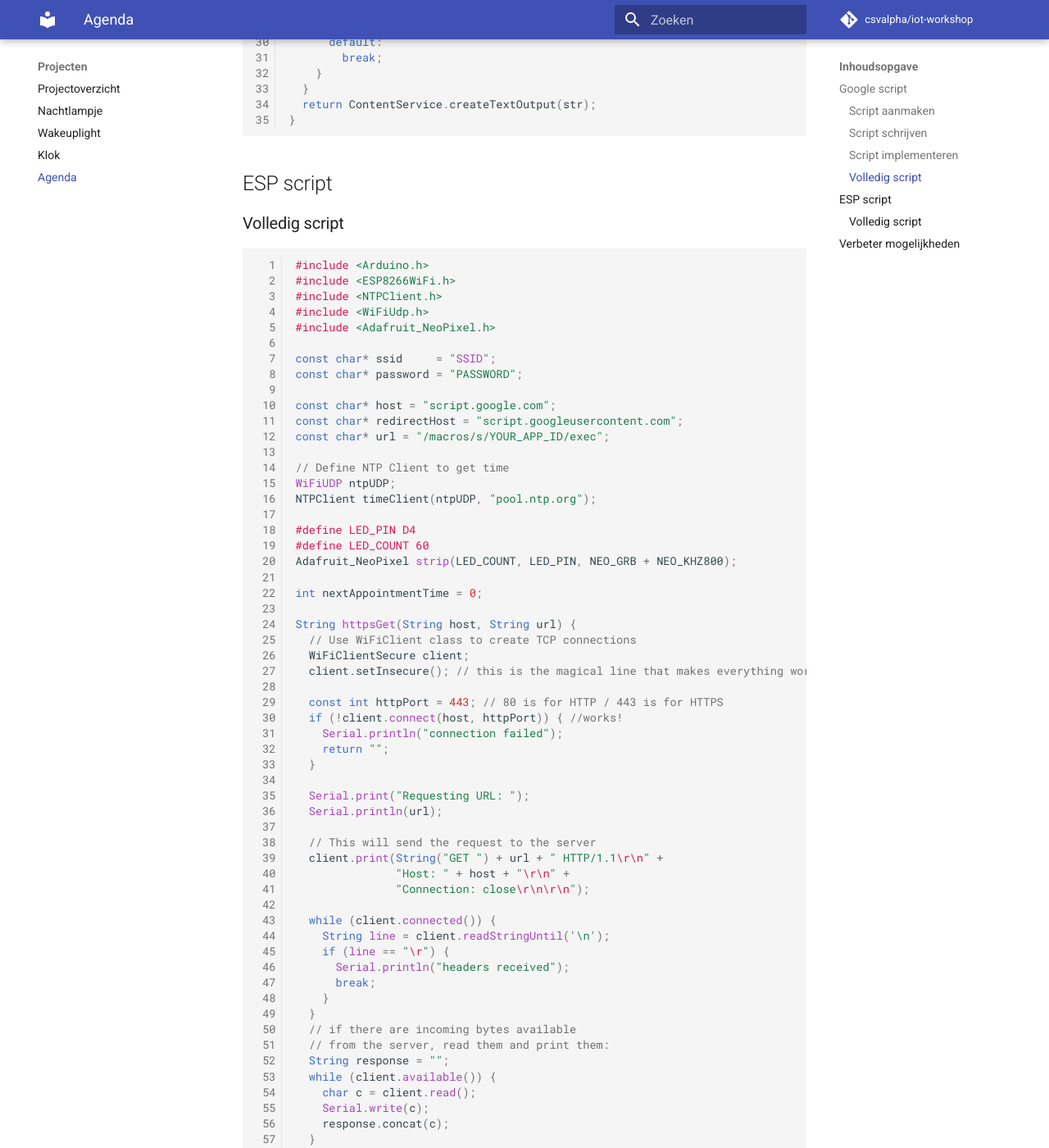
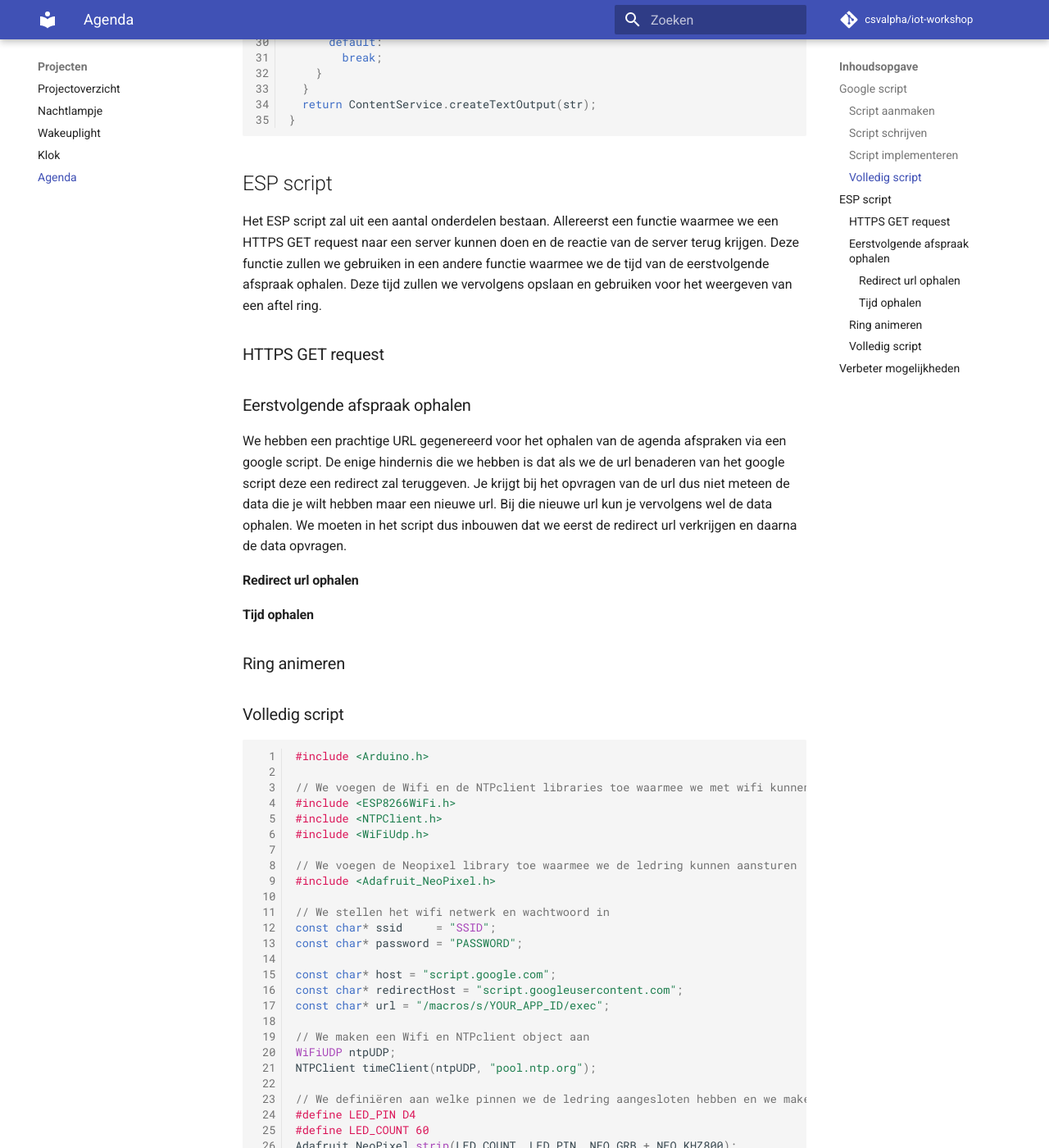
Before and after one commit to csvalpha/iot-workshop, an MkDocs documentation site: the page built from docs/projecten/agenda.md, in a window 1280 px wide and 1400 px high, scrolled down 2680 px. Shown: the whole window at 82% size. Built offline with MkDocs 1.6.1 and Material for MkDocs 9.7.7, drawn with Linux system fonts in a browser that asks for light colours; comment, search, counter and statistics services are not loaded; some of the changed text lies outside the part shown.

Commit message:
Update agenda.md

````diff
--- a/docs/projecten/agenda.md
+++ b/docs/projecten/agenda.md
@@ -98,15 +98,32 @@ function doGet(e) {
 ```
 
 ## ESP script
+Het ESP script zal uit een aantal onderdelen bestaan. Allereerst een functie waarmee we een HTTPS GET request naar een server kunnen doen en de reactie van de server terug krijgen. Deze functie zullen we gebruiken in een andere functie waarmee we de tijd van de eerstvolgende afspraak ophalen. Deze tijd zullen we vervolgens opslaan en gebruiken voor het weergeven van een aftel ring.
+
+### HTTPS GET request
+
+### Eerstvolgende afspraak ophalen
+We hebben een prachtige URL gegenereerd voor het ophalen van de agenda afspraken via een google script. De enige hindernis die we hebben is dat als we de url benaderen van het google script deze een redirect zal teruggeven. Je krijgt bij het opvragen van de url dus niet meteen de data die je wilt hebben maar een nieuwe url. Bij die nieuwe url kun je vervolgens wel de data ophalen. We moeten in het script dus inbouwen dat we eerst de redirect url verkrijgen en daarna de data opvragen.
+
+#### Redirect url ophalen
+
+#### Tijd ophalen
+
+### Ring animeren
 
 ### Volledig script
 ```arduino
 #include <Arduino.h>
+
+// We voegen de Wifi en de NTPclient libraries toe waarmee we met wifi kunnen verbinden en de tijd kunnen ophalen
 #include <ESP8266WiFi.h>
 #include <NTPClient.h>
 #include <WiFiUdp.h>
+
+// We voegen de Neopixel library toe waarmee we de ledring kunnen aansturen
 #include <Adafruit_NeoPixel.h>
 
+// We stellen het wifi netwerk en wachtwoord in
 const char* ssid     = "SSID";
 const char* password = "PASSWORD";
 
@@ -114,16 +131,24 @@ const char* host = "script.google.com";
 const char* redirectHost = "script.googleusercontent.com";
 const char* url = "/macros/s/YOUR_APP_ID/exec";
 
-// Define NTP Client to get time
+// We maken een Wifi en NTPclient object aan
 WiFiUDP ntpUDP;
 NTPClient timeClient(ntpUDP, "pool.ntp.org");
 
+// We definiëren aan welke pinnen we de ledring aangesloten hebben en we maken een ledstrip object aan
 #define LED_PIN D4
 #define LED_COUNT 60
 Adafruit_NeoPixel strip(LED_COUNT, LED_PIN, NEO_GRB + NEO_KHZ800);
 
+// We maken een variabele aan waarin we de tijd van de volgende afspraak aanmaken.
 int nextAppointmentTime = 0;
 
+/**
+ * Functie om door middel van een HTTPS GET request van een host en url data op te vragen
+ * @param host Het domein dat benaderd moet worden
+ * @param url De url op het domein dat benaderd moet worden
+ * @return Een string met de volledige response
+ */
 String httpsGet(String host, String url) {
   // Use WiFiClient class to create TCP connections
   WiFiClientSecure client;
@@ -165,6 +190,10 @@ String httpsGet(String host, String url) {
   return response;
 }
 
+/**
+ * Functie om de tijd in epoch van de volgende afspraak op te halen
+ * @returns Een integer met de tijd in epoch van de volgende afspraak
+ */
 int getNextAppointmentTime() {
   Serial.print("connecting to ");
   Serial.println(host);
````
